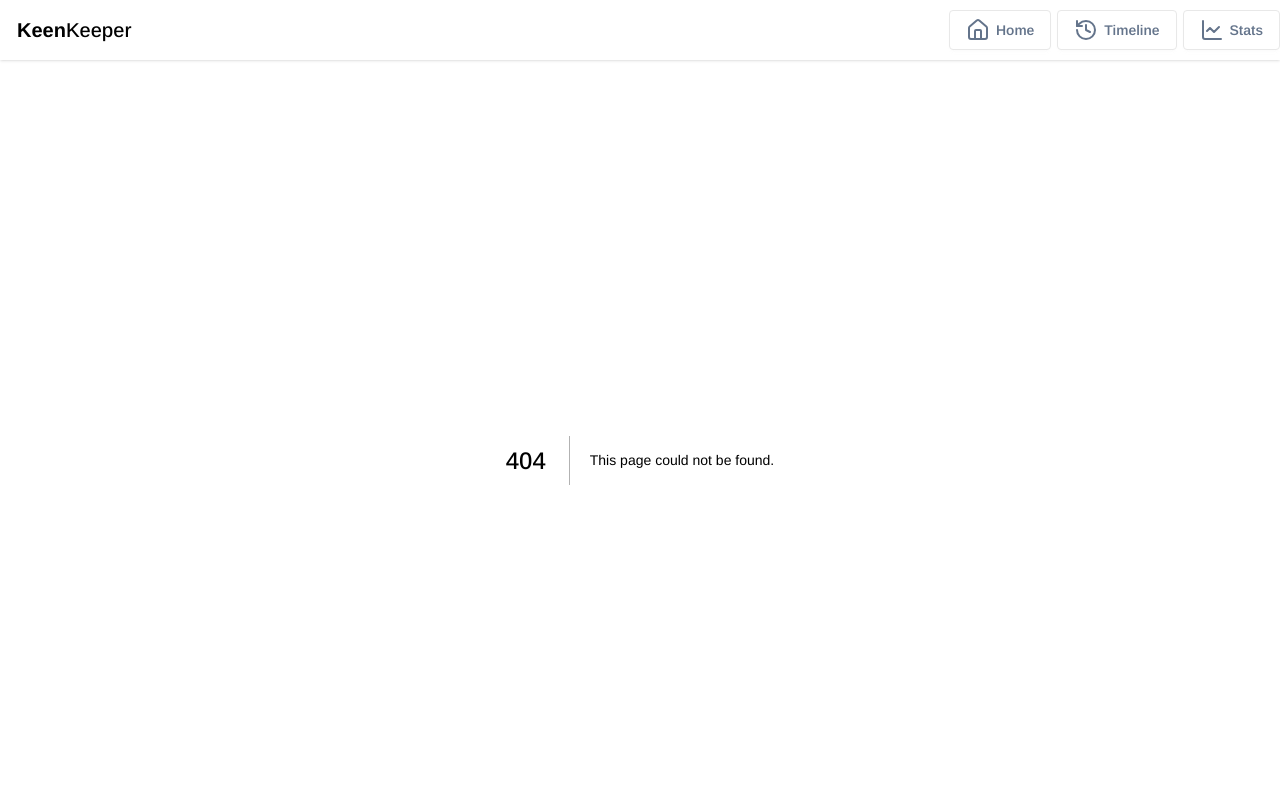
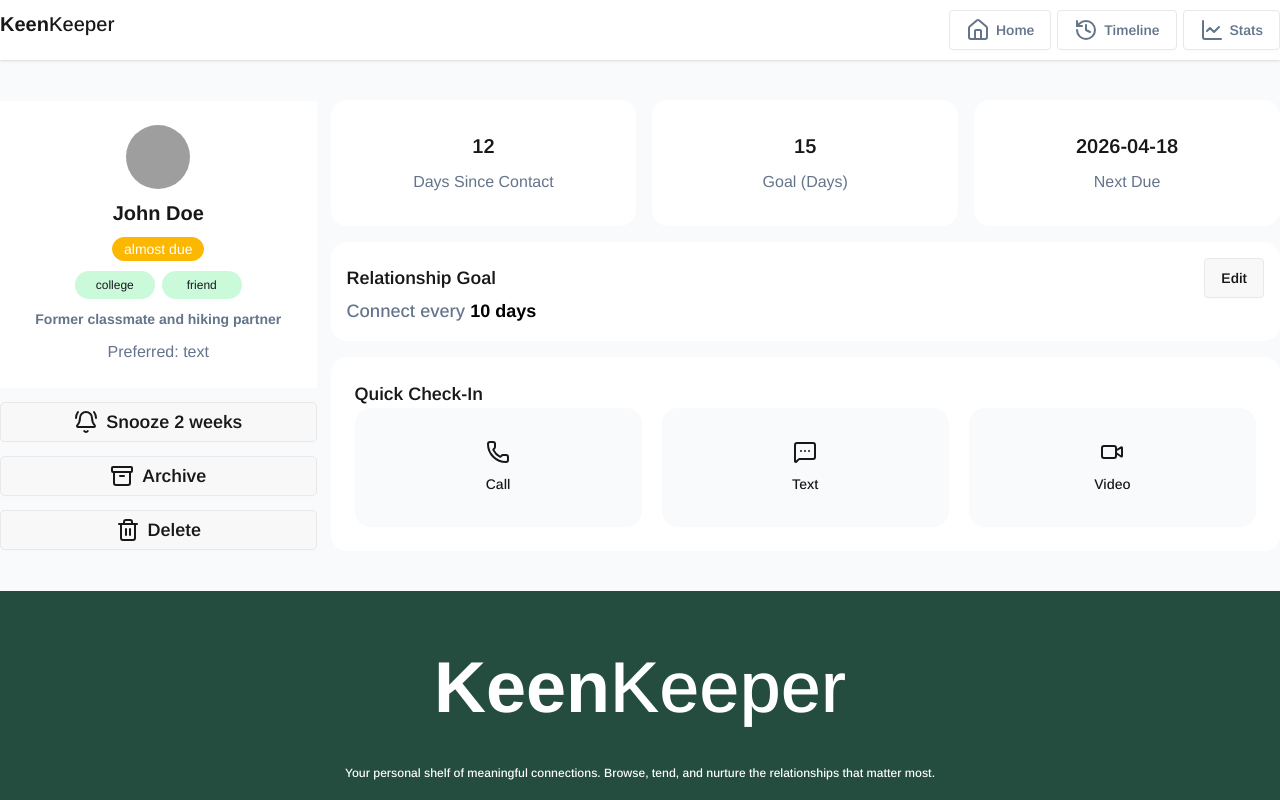
Before and after one commit to apurba4u/Assignment-7, a Next.js app: page /cardData/1 in a window 1280 px wide. Before the commit this address had no page. Shown: the top 800 px of the page. Built offline with nearby package versions, Linux system fonts and the light colour scheme; grey boxes are pictures that could not be loaded.

Commit message:
specific element info show done

```diff
--- a/package.json
+++ b/package.json
@@ -13,6 +13,7 @@
     "next": "16.2.3",
     "react": "19.2.4",
     "react-dom": "19.2.4",
+    "react-toastify": "^11.0.5",
     "recharts": "^3.8.1"
   },
   "devDependencies": {
--- a/public/data.json
+++ b/public/data.json
@@ -5,120 +5,228 @@
       "name": "John Doe",
       "picture": "https://randomuser.me/api/portraits/men/1.jpg",
       "email": "john@example.com",
-      "days_since_contact": 12,
       "status": "almost due",
       "tags": ["college", "friend"],
-      "bio": "Met in university. Love hiking together."
+      "bio": "Met in university. Love hiking together.",
+      "connect_goal_days": 10,
+      "relationship": {
+        "note": "Former classmate and hiking partner",
+        "preferred_contact": "text"
+      },
+      "tracking": {
+        "days_since_contact": 12,
+        "goal_days": 15,
+        "next_due": "2026-04-18"
+      }
     },
     {
       "id": 2,
       "name": "Sarah Chen",
       "picture": "https://randomuser.me/api/portraits/women/2.jpg",
       "email": "sarah@example.com",
-      "days_since_contact": 20,
       "status": "overdue",
       "tags": ["work"],
-      "bio": "Worked together on startup projects."
+      "bio": "Worked together on startup projects.",
+      "connect_goal_days": 20,
+      "relationship": {
+        "note": "Former colleague, great mentor",
+        "preferred_contact": "email"
+      },
+      "tracking": {
+        "days_since_contact": 20,
+        "goal_days": 30,
+        "next_due": "2026-04-10"
+      }
     },
     {
       "id": 3,
       "name": "Marcus Johnson",
       "picture": "https://randomuser.me/api/portraits/men/3.jpg",
       "email": "marcus@example.com",
-      "days_since_contact": 5,
       "status": "on-track",
       "tags": ["gym", "fitness"],
-      "bio": "Gym partner and fitness enthusiast."
+      "bio": "Gym partner and fitness enthusiast.",
+      "connect_goal_days": 5,
+      "relationship": {
+        "note": "Workout partner",
+        "preferred_contact": "call"
+      },
+      "tracking": {
+        "days_since_contact": 5,
+        "goal_days": 12,
+        "next_due": "2026-04-25"
+      }
     },
     {
       "id": 4,
       "name": "Olivia Martinez",
       "picture": "https://randomuser.me/api/portraits/women/4.jpg",
       "email": "olivia@example.com",
-      "days_since_contact": 13,
       "status": "almost due",
       "tags": ["travel", "friend"],
-      "bio": "Travel companion from Europe trip."
+      "bio": "Travel companion from Europe trip.",
+      "connect_goal_days": 12,
+      "relationship": {
+        "note": "Travel buddy",
+        "preferred_contact": "text"
+      },
+      "tracking": {
+        "days_since_contact": 13,
+        "goal_days": 18,
+        "next_due": "2026-04-19"
+      }
     },
     {
       "id": 5,
       "name": "Aisha Patel",
       "picture": "https://randomuser.me/api/portraits/women/5.jpg",
       "email": "aisha@example.com",
-      "days_since_contact": 30,
       "status": "overdue",
       "tags": ["client", "design"],
-      "bio": "Freelance design client."
+      "bio": "Freelance design client.",
+      "connect_goal_days": 18,
+      "relationship": {
+        "note": "Freelance client",
+        "preferred_contact": "email"
+      },
+      "tracking": {
+        "days_since_contact": 30,
+        "goal_days": 25,
+        "next_due": "2026-04-05"
+      }
     },
     {
       "id": 6,
       "name": "Tom Baker",
       "picture": "https://randomuser.me/api/portraits/men/6.jpg",
       "email": "tom@example.com",
-      "days_since_contact": 2,
       "status": "on-track",
       "tags": ["neighbor"],
-      "bio": "Lives nearby, often meets for coffee."
+      "bio": "Lives nearby, often meets for coffee.",
+      "connect_goal_days": 3,
+      "relationship": {
+        "note": "Friendly neighbor",
+        "preferred_contact": "call"
+      },
+      "tracking": {
+        "days_since_contact": 2,
+        "goal_days": 7,
+        "next_due": "2026-04-20"
+      }
     },
     {
       "id": 7,
       "name": "Emily Clark",
       "picture": "https://randomuser.me/api/portraits/women/7.jpg",
       "email": "emily@example.com",
-      "days_since_contact": 18,
       "status": "overdue",
       "tags": ["family"],
-      "bio": "Cousin living abroad."
+      "bio": "Cousin living abroad.",
+      "connect_goal_days": 10,
+      "relationship": {
+        "note": "Family member",
+        "preferred_contact": "video"
+      },
+      "tracking": {
+        "days_since_contact": 18,
+        "goal_days": 14,
+        "next_due": "2026-04-12"
+      }
     },
     {
       "id": 8,
       "name": "Ryan O'Brien",
       "picture": "https://randomuser.me/api/portraits/men/8.jpg",
       "email": "ryan@example.com",
-      "days_since_contact": 10,
       "status": "almost due",
       "tags": ["photography", "hobby"],
-      "bio": "Photography club member."
+      "bio": "Photography club member.",
+      "connect_goal_days": 8,
+      "relationship": {
+        "note": "Photography enthusiast",
+        "preferred_contact": "text"
+      },
+      "tracking": {
+        "days_since_contact": 10,
+        "goal_days": 14,
+        "next_due": "2026-04-22"
+      }
     },
     {
       "id": 9,
       "name": "Lisa Nakamura",
       "picture": "https://randomuser.me/api/portraits/women/9.jpg",
       "email": "lisa@example.com",
-      "days_since_contact": 6,
       "status": "on-track",
       "tags": ["work", "designer"],
-      "bio": "UI/UX designer in product team."
+      "bio": "UI/UX designer in product team.",
+      "connect_goal_days": 12,
+      "relationship": {
+        "note": "Team designer",
+        "preferred_contact": "email"
+      },
+      "tracking": {
+        "days_since_contact": 6,
+        "goal_days": 18,
+        "next_due": "2026-04-26"
+      }
     },
     {
       "id": 10,
       "name": "David Kim",
       "picture": "https://randomuser.me/api/portraits/men/10.jpg",
       "email": "david@example.com",
-      "days_since_contact": 25,
       "status": "overdue",
       "tags": ["startup"],
-      "bio": "Worked together on startup."
+      "bio": "Worked together on startup.",
+      "connect_goal_days": 15,
+      "relationship": {
+        "note": "Startup co-founder",
+        "preferred_contact": "call"
+      },
+      "tracking": {
+        "days_since_contact": 25,
+        "goal_days": 21,
+        "next_due": "2026-04-08"
+      }
     },
     {
       "id": 11,
       "name": "Sophia Turner",
       "picture": "https://randomuser.me/api/portraits/women/11.jpg",
       "email": "sophia@example.com",
-      "days_since_contact": 7,
       "status": "on-track",
       "tags": ["book", "club"],
-      "bio": "Book club friend, meets weekly."
+      "bio": "Book club friend, meets weekly.",
+      "connect_goal_days": 6,
+      "relationship": {
+        "note": "Book club member",
+        "preferred_contact": "text"
+      },
+      "tracking": {
+        "days_since_contact": 7,
+        "goal_days": 9,
+        "next_due": "2026-04-24"
+      }
     },
     {
       "id": 12,
       "name": "Daniel Scott",
       "picture": "https://randomuser.me/api/portraits/men/12.jpg",
       "email": "daniel@example.com",
-      "days_since_contact": 14,
       "status": "almost due",
       "tags": ["travel"],
-      "bio": "Met during a backpacking trip."
+      "bio": "Met during a backpacking trip.",
+      "connect_goal_days": 11,
+      "relationship": {
+        "note": "Travel companion",
+        "preferred_contact": "call"
+      },
+      "tracking": {
+        "days_since_contact": 14,
+        "goal_days": 17,
+        "next_due": "2026-04-21"
+      }
     }
   ]
 }
--- /dev/null
+++ b/src/app/cardData/[id]/page.jsx
@@ -0,0 +1,23 @@
+"use client";
+import Section2 from '@/app/components/Section2';
+import { useContact } from '@/app/context/ContactContext';
+import { useParams } from 'next/navigation';
+import React from 'react';
+
+const CardIdPage = () => {
+  const { id } = useParams()
+  const {contacts} = useContact()
+
+  const contact = contacts.find(
+    (c) => c.id === Number(id)
+  );
+
+  if (!contact) return <p>Not Found</p>;
+  return (
+    <div>
+      <Section2 props={contact}/>
+    </div>
+  );
+};
+
+export default CardIdPage;
--- a/src/app/components/Card.jsx
+++ b/src/app/components/Card.jsx
@@ -1,7 +1,20 @@
-import Image from 'next/image';
+"use client";
+import Image from "next/image";
+import { useRouter } from "next/navigation";
 
-const Card = ({props}) => {
-  const {name, picture, email, days_since_contact, status, tags, bio} = props;
+const Card = ({ props }) => {
+  const {
+  id,
+  name,
+  picture,
+  email,
+  status,
+  tags,
+  bio,
+  connect_goal_days,
+  relationship,
+  tracking
+} = props;
   const getStatusClass = (status) => {
     switch (status) {
       case "overdue":
@@ -14,27 +27,44 @@ const Card = ({props}) => {
         return "badge badge-default";
     }
   };
+
+  const router = useRouter()
   return (
-        <div className='py-6 bg-white flex flex-col gap-3.5 rounded-3xl shadow-sm'>
+    <div onClick={() => router.push(`/cardData/${props.id}`)}
+     className="py-6 bg-white flex flex-col gap-3.5 rounded-3xl shadow-sm">
       <Image
-  src={picture} alt="User Avatar" width={64} height={64} className="rounded-full object-cover mx-auto"/>
-  <h4 className='text-xl font-bold'>{name}</h4>
-  <p className='text-[#64748B]'>{days_since_contact}d ago</p>
-  <div className='flex items-center gap-0.5 justify-center w-41 mx-auto'>
-    {
-    tags.map((tag, index) => (
-      <div key={index} className='rounded-4xl w-20 mx-auto p-1.5 bg-[#CBFADB] text-xs flex justify-center items-center'><span>{tag}</span></div>
-    ))
-  }
+        src={picture}
+        alt="User Avatar"
+        width={64}
+        height={64}
+        className="rounded-full object-cover mx-auto"
+      />
+      <h4 className="text-xl font-bold">{name}</h4>
+      <p className="text-[#64748B]">{tracking.days_since_contact}d ago</p>
+      <div className="flex items-center gap-0.5 justify-center w-41 mx-auto">
+        {tags.map((tag, index) => (
+          <div
+            key={index}
+            className="rounded-4xl w-20 mx-auto p-1.5 bg-[#CBFADB] text-xs flex justify-center items-center"
+          >
+            <span>{tag}</span>
           </div>
-  <div className={`mx-auto rounded-2xl text-white ${getStatusClass(status)}`}>{status}</div>
+        ))}
+      </div>
+      <div
+        className={`mx-auto rounded-2xl text-white ${getStatusClass(status)}`}
+      >
+        {status}
+      </div>
     </div>
   );
 };
 
 export default Card;
 
-{/* <div className='rounded-4xl w-15 mx-auto text-center py-1.5 bg-[#CBFADB]'>{tags[0]}</div> */}
+{
+  /* <div className='rounded-4xl w-15 mx-auto text-center py-1.5 bg-[#CBFADB]'>{tags[0]}</div> */
+}
 
 // bio
 // :
--- a/src/app/components/NavBar.jsx
+++ b/src/app/components/NavBar.jsx
@@ -16,7 +16,7 @@ const NavBar = () => {
     <>
     <div className="flex shadow-sm justify-between w-full py-2.5 bg-white">
   <div className="">
-    <a className="btn btn-ghost text-xl"><span className="font-extrabold">Keen<span className="font-medium">Keeper</span></span></a>
+    <div className="text-xl"><span className="font-extrabold">Keen<span className="font-medium">Keeper</span></span></div>
   </div>
   <div className="">
     <div className="flex items-center gap-1.5">
--- a/src/app/components/Section2.jsx
+++ b/src/app/components/Section2.jsx
@@ -1,40 +1,100 @@
+"use client";
 import Image from 'next/image';
 import { BellRing, Archive, Trash, Phone, MessageSquareMore, Video } from 'lucide-react';
+import { toast } from 'react-toastify';
 
-const Section2 = () => {
+const Section2 = ({props}) => {
+  const {
+  id,
+  name,
+  picture,
+  email,
+  status,
+  tags,
+  bio,
+  connect_goal_days,
+  relationship,
+  tracking
+} = props;
 
+const getStatusClass = (status) => {
+    switch (status) {
+      case "overdue":
+        return "badge badge-error";
+      case "almost due":
+        return "badge badge-warning";
+      case "on-track":
+        return "badge badge-success";
+      default:
+        return "badge badge-default";
+    }
+  };
+  const handleAction = (type) => {
+    const key = "contact_logs";
+
+    // previous data load
+    const existing = JSON.parse(localStorage.getItem(key)) || [];
+
+    // new entry
+    const newLog = {
+      name,
+      type, // call / text / video
+      time: new Date().toISOString(),
+    };
+
+    // save
+    const updated = [...existing, newLog];
+    localStorage.setItem(key, JSON.stringify(updated));
+
+    // toast
+    toast.success(`${type.toUpperCase()} logged for ${name}`);
+  };
   return (
     <div className='my-10 mx-auto flex-col md:flex-row flex md:items-center gap-3.5'>
       <div className='md:flex-1 text-center rounded-2xl space-y-3.5'>
         <div className='bg-white py-6 space-y-2.5'>
-          <Image src="https://randomuser.me/api/portraits/women/33.jpg" alt="User Avatar" width={100} height={100} className="w-16 h-16 rounded-full object-cover mx-auto" />
-        <div className='rounded-4xl mx-auto w-22 bg-[#EFAD44] text-center py-1.5 text-white'>Work</div>
-        <div className='rounded-4xl w-15 mx-auto text-center py-1.5 bg-[#CBFADB]'>Work</div>
-        <p className='text-[#64748B] font-bold text-[14px]'> {`"Former colleague, great mentor"`} </p>
-        <p className='text-[#64748B]'>Preferred: email</p>
+          <Image src={picture} alt={name} width={100} height={100} className="w-16 h-16 rounded-full object-cover mx-auto" />
+          <h4 className="text-xl font-bold">{name}</h4>
+        <div
+        className={`mx-auto rounded-2xl text-white ${getStatusClass(status)}`}
+      >
+        {status}
+      </div>
+        <div className='flex flex-col md:flex-row items-center w-43 mx-auto gap-0.5'>
+          {tags.map((tag, index) => (
+          <div
+            key={index}
+            className="rounded-4xl w-20 mx-auto p-1.5 bg-[#CBFADB] text-xs flex justify-center items-center"
+          >
+            <span>{tag}</span>
+          </div>
+        ))}
+        </div>
+        <p className='text-[#64748B] font-bold text-[14px]'> {relationship.note} </p>
+        <p className='text-[#64748B]'>Preferred: {relationship.preferred_contact}</p>
         </div>
         <div className='bg-white'>
-          <h4 className='text-[18px] font-semibold text-center py-4 flex items-center justify-center gap-2'><BellRing /> <span>Snooze 2 weeks</span></h4>
+          <h4 className='text-[18px] font-semibold text-center py-4 flex items-center justify-center gap-2 btn'><BellRing /> <span>Snooze 2 weeks</span></h4>
         </div>
         <div className='bg-white'>
-          <h4 className='text-[18px] font-semibold text-center py-4 flex items-center justify-center gap-2'><Archive /> Archive</h4>
+          <h4 className='text-[18px] font-semibold text-center py-4 flex items-center justify-center gap-2 btn'><Archive /> Archive</h4>
         </div>
         <div className='bg-white text-red-500'>
-          <h4 className='text-[18px] font-semibold text-center py-4 flex items-center justify-center gap-2'><Trash /> Delete</h4>
+          <h4 className='text-[18px] font-semibold text-center py-4 flex items-center justify-center gap-2 btn'><Trash /> Delete</h4>
         </div>
       </div>
       <div className='md:flex-3 flex flex-col gap-4'>
         <div className='grid grid-cols-3 gap-4'>
           <div className='text-center space-y-2.5 rounded-2xl p-8 bg-white'>
-            <h4 className='text-xl font-semibold'>62</h4>
+            <h4 className='text-xl font-semibold'>{tracking.days_since_contact}</h4>
             <p className='text-[#64748B]'>Days Since Contact</p>
           </div>
           <div className='text-center space-y-2.5 rounded-2xl p-8 bg-white'>
-            <h4 className='text-xl font-semibold'>30</h4>
+            <h4 className='text-xl font-semibold'>{tracking.goal_days}</h4>
             <p className='text-[#64748B]'>Goal (Days)</p>
           </div>
           <div className='text-center space-y-2.5 rounded-2xl p-8 bg-white'>
-            <h4 className='text-xl font-semibold'>Feb 27, 2026</h4>
+            <h4 className='text-xl font-semibold'>{tracking.next_due}</h4>
             <p className='text-[#64748B]'>Next Due</p>
           </div>
         </div>
@@ -43,23 +103,23 @@ const Section2 = () => {
             <h2 className='text-[18px] font-semibold'>Relationship Goal</h2>
             <button className='btn font-semibold'>Edit</button>
           </div>
-          <h4 className='text-[18px] text-left'><span className='text-[#64748B] font-medium'>Connect every</span><span className='text-black font-bold'> 30 days</span></h4>
+          <h4 className='text-[18px] text-left'><span className='text-[#64748B] font-medium'>Connect every</span><span className='text-black font-bold'> {connect_goal_days} days</span></h4>
         </div>
         <div className='bg-white p-6 rounded-2xl'>
           <h4 className='text-[18px] text-left font-semibold'>Quick Check-In</h4>
           <div className='grid grid-cols-3 gap-5'>
-          <div className='flex flex-col justify-center items-center space-y-2.5 rounded-2xl p-8 bg-[#F8FAFC]'>
-            <h4 className='text-[17px] font-semibold'><Phone /></h4>
+          <button onClick={() => handleAction("call")} className='flex flex-col justify-center items-center space-y-2.5 rounded-2xl p-8 bg-[#F8FAFC]'>
+            <h4 className='text-[17px] font-semibold '><Phone /></h4>
             <p className='font-medium text-[14px]'>Call</p>
-          </div>
-          <div className='flex flex-col justify-center items-center space-y-2.5 rounded-2xl p-8 bg-[#F8FAFC]'>
+          </button>
+          <button onClick={() => handleAction("text")} className='flex flex-col justify-center items-center space-y-2.5 rounded-2xl p-8 bg-[#F8FAFC]'>
             <h4 className='text-xl font-semibold'><MessageSquareMore /></h4>
             <p className='font-medium text-[14px]'>Text</p>
-          </div>
-          <div className='flex flex-col justify-center items-center space-y-2.5 rounded-2xl p-8 bg-[#F8FAFC]'>
+          </button>
+          <button onClick={() => handleAction("video")} className='flex flex-col justify-center items-center space-y-2.5 rounded-2xl p-8 bg-[#F8FAFC]'>
             <h4 className='text-xl font-semibold'><Video /></h4>
             <p className='font-medium text-[14px]'>Video</p>
-          </div>
+          </button>
         </div>
         </div>
       </div>
--- a/src/app/layout.js
+++ b/src/app/layout.js
@@ -2,6 +2,8 @@ import { Geist, Geist_Mono } from "next/font/google";
 import "./globals.css";
 import NavBar from "./components/NavBar";
 import Footer from "./components/Footer";
+import { ContactProvider } from "./context/ContactContext";
+import { ToastContainer } from "react-toastify";
 
 const geistSans = Geist({
   variable: "--font-geist-sans",
@@ -32,7 +34,10 @@ export default function RootLayout({ children }) {
 
         {/* ✅ Dynamic Content */}
         <main className="flex-1">
-          {children}
+          <ContactProvider>
+            {children}
+            <ToastContainer />
+          </ContactProvider>
         </main>
 
         {/* ✅ Always Bottom */}
--- a/src/app/page.js
+++ b/src/app/page.js
@@ -12,6 +12,7 @@ const page = () => {
       <Banner2 />
       <CardSection />
     </ContactProvider>
+
     </>
   );
 };
```
Also changed, not shown: 1 other file (tests, documents, lock files or other folders). Lines whose indentation alone changed are shown as unchanged.
